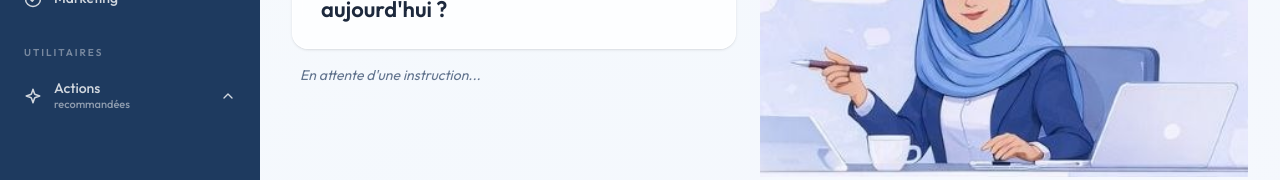
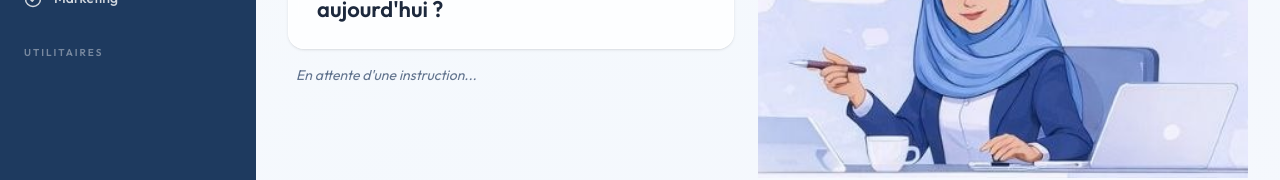
Before and after one commit to Koudous13/nadia-ia, a Next.js app: page / in a window 1280 px wide. Shown: the part 398-578 px from the top of the page. Built offline with nearby package versions, Linux system fonts and the light colour scheme.

Commit message:
Modifications récentes dans ChatShell et Sidebar

```diff
--- a/src/components/chat/ChatShell.tsx
+++ b/src/components/chat/ChatShell.tsx
@@ -44,7 +44,7 @@ export function ChatShell() {
   };
 
   return (
-    <div className="flex h-screen bg-gradient-to-br from-slate-50 via-blue-50/40 to-indigo-50/30 font-sans overflow-hidden">
+    <div className="flex flex-col min-h-screen bg-gradient-to-br from-slate-50 via-blue-50/40 to-indigo-50/30 font-sans overflow-hidden sm:flex-row">
       <Sidebar onNavigate={handleShortcut} activePath={pathname} />
 
       <div className="flex-1 flex flex-col overflow-hidden">
--- a/src/components/chat/Sidebar.tsx
+++ b/src/components/chat/Sidebar.tsx
@@ -89,11 +89,11 @@ interface SidebarProps {
   onNavigate: (label: string) => void;
 }
 
-export function Sidebar({ activePath = '/', onNavigate }: SidebarProps) {
-  const [expanded, setExpanded] = useState(true);
+export function Sidebar({ activePath = '/', onNavigate, isExpanded = true, onToggle }: SidebarProps & { isExpanded?: boolean; onToggle?: () => void }) {
+  // Use the passed isExpanded value instead of internal state
 
   return (
-    <aside className="w-[260px] shrink-0 bg-[#1E3A5F] text-white flex flex-col h-screen">
+    <aside className="w-full md:w-64 shrink-0 bg-[#1E3A5F] text-white flex flex-col h-screen">
       <div className="px-5 py-5">
         <button
           onClick={() => onNavigate('Assistant IA')}
@@ -120,7 +120,7 @@ export function Sidebar({ activePath = '/', onNavigate }: SidebarProps) {
               }`}
             >
               <IconCmp className="w-[18px] h-[18px] shrink-0" />
-              <span>{item.label}</span>
+    <span className="hidden sm:inline">{item.label}</span>
             </button>
           );
         })}
@@ -129,17 +129,6 @@ export function Sidebar({ activePath = '/', onNavigate }: SidebarProps) {
           <div className="text-[10px] text-white/40 tracking-[0.2em] uppercase font-semibold">Utilitaires</div>
         </div>
 
-        <button
-          onClick={() => setExpanded((v) => !v)}
-          className="w-full flex items-center gap-3 px-3 py-2.5 rounded-lg text-[14px] font-medium text-white/80 hover:bg-white/5 hover:text-white transition-colors cursor-pointer"
-        >
-          <Icon.Sparkles className="w-[18px] h-[18px] shrink-0" />
-          <div className="flex-1 text-left leading-tight">
-            <div>Actions</div>
-            <div className="text-[11px] text-white/50">recommandées</div>
-          </div>
-          <Icon.Chevron className={`w-4 h-4 transition-transform ${expanded ? 'rotate-180' : ''}`} />
-        </button>
       </nav>
 
       <div className="p-4">
```
